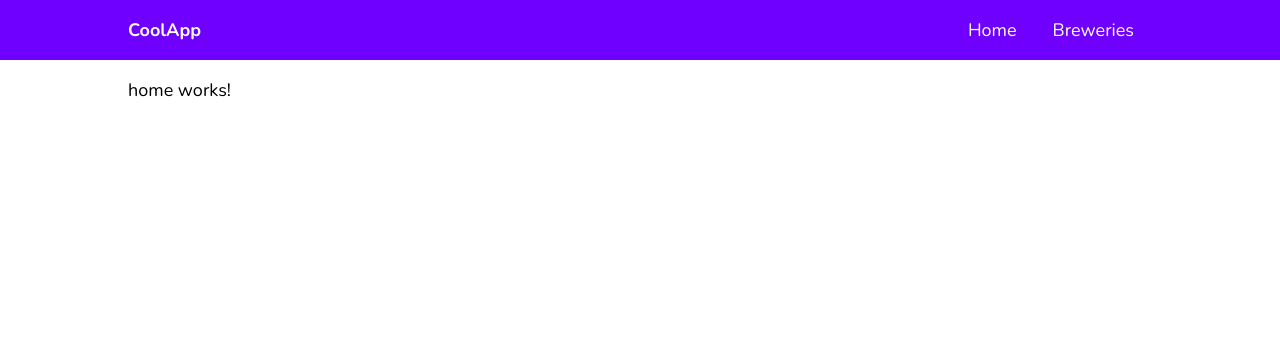
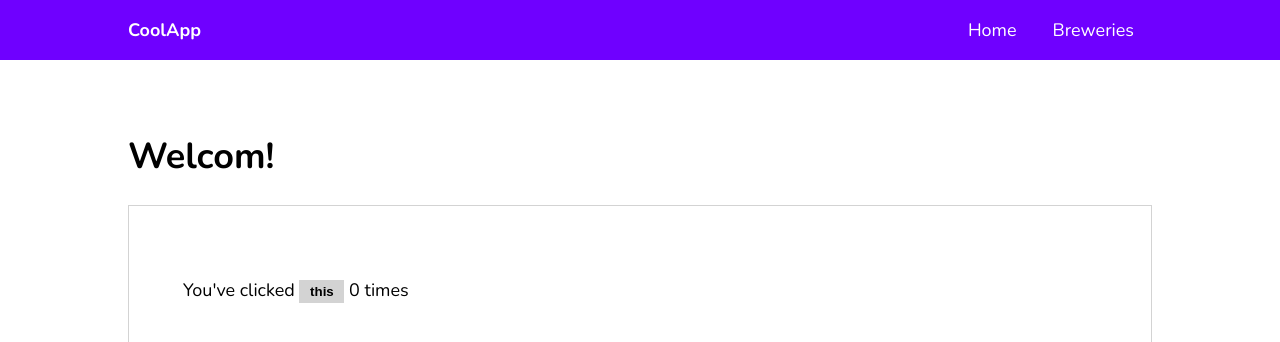
Before and after one commit to dislersd/angular_getting_started, an Angular app: page / in a window 1280 px wide. Shown: the top 342 px of the page. Built offline with nearby package versions, Linux system fonts and the light colour scheme.

Commit message:
created click counter with event and data binding

```diff
--- a/src/app/home/home.component.html
+++ b/src/app/home/home.component.html
@@ -1 +1,6 @@
-<p>home works!</p>
+<h1>Welcom!</h1>
+
+<div class="play-container">
+  <!-- event binding using (click) -- data binding with clickCounter which is defined in component.ts -->
+  <p>You've clicked <button (click)="countClick()">this</button> {{ clickCounter }} times </p>
+</div>
--- a/src/app/home/home.component.scss
+++ b/src/app/home/home.component.scss
@@ -0,0 +1,18 @@
+button {
+  font-weight: bold;
+  background: lightgray;
+  padding: 0.3em 0.8em;
+  cursor: pointer;
+  border: none;
+}
+
+.play-container {
+  padding: 3em;
+  border: 1px solid lightgray;
+  margin-bottom: 1em;
+
+  input {
+    padding: 1em;
+    margin-bottom: 2em;
+  }
+}
--- a/src/app/home/home.component.ts
+++ b/src/app/home/home.component.ts
@@ -3,13 +3,15 @@ import { Component, OnInit } from '@angular/core';
 @Component({
   selector: 'app-home',
   templateUrl: './home.component.html',
-  styleUrls: ['./home.component.scss']
+  styleUrls: ['./home.component.scss'],
 })
 export class HomeComponent implements OnInit {
+  clickCounter: number = 0;
 
-  constructor() { }
+  constructor() {}
 
-  ngOnInit(): void {
+  ngOnInit(): void {}
+  countClick() {
+    this.clickCounter += 1;
   }
-
 }
```
